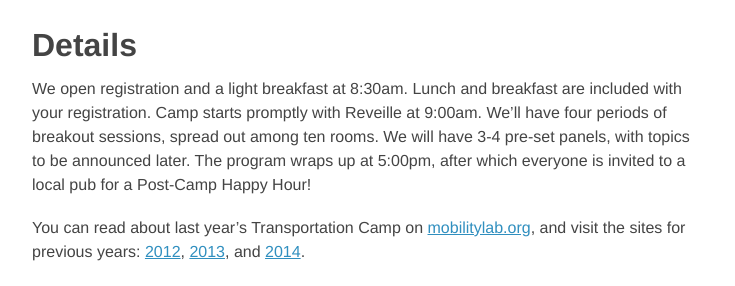
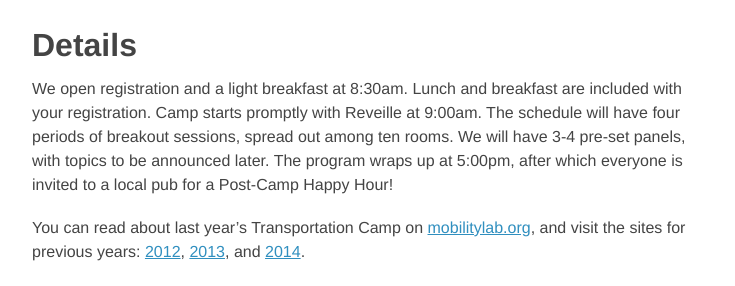
Before and after one commit to transpocamp/transportationcamp.org, a Jekyll site: the page built from events/dc-2015/index.markdown, in a window 1280 px wide. Shown: the part 1238-1524 px from the top of the page, without its empty margins (272-1007 px from the left). Built offline with Jekyll 4.4.1, drawn with Linux system fonts in a browser that asks for light colours; nearby versions of some CDN libraries; Markdown is read by kramdown in place of the engine named in the settings.

Commit message:
minor tweak

```diff
--- a/events/dc-2015/index.markdown
+++ b/events/dc-2015/index.markdown
@@ -28,7 +28,7 @@
 Bring your ideas to expand the opportunities we have to improve mobility through recent advances in technology, such as web 2.0, mobile computing, open source software, open data and APIs, and spatial analysis. Participants will also examine ways to build connections between disparate innovators in public administration, transportation operations, information design, and software engineering.
 
 ## Details
-We open registration and a light breakfast at 8:30am. Lunch and breakfast are included with your registration. Camp starts promptly with Reveille at 9:00am. We'll have four periods of breakout sessions, spread out among ten rooms. We will have 3-4 pre-set panels, with topics to be announced later. The program wraps up at 5:00pm, after which everyone is invited to a local pub for a Post-Camp Happy Hour!
+We open registration and a light breakfast at 8:30am. Lunch and breakfast are included with your registration. Camp starts promptly with Reveille at 9:00am. The schedule will have four periods of breakout sessions, spread out among ten rooms. We will have 3-4 pre-set panels, with topics to be announced later. The program wraps up at 5:00pm, after which everyone is invited to a local pub for a Post-Camp Happy Hour!
 
 You can read about last year's Transportation Camp on [mobilitylab.org](http://mobilitylab.org/tag/transportationcamp/), and visit the sites for previous years: [2012](http://transportationcamp.org/events/dc/), [2013](http://transportationcamp.org/events/dc-2013/), and [2014](http://transportationcamp.org/events/dc-2014/).
 
```
